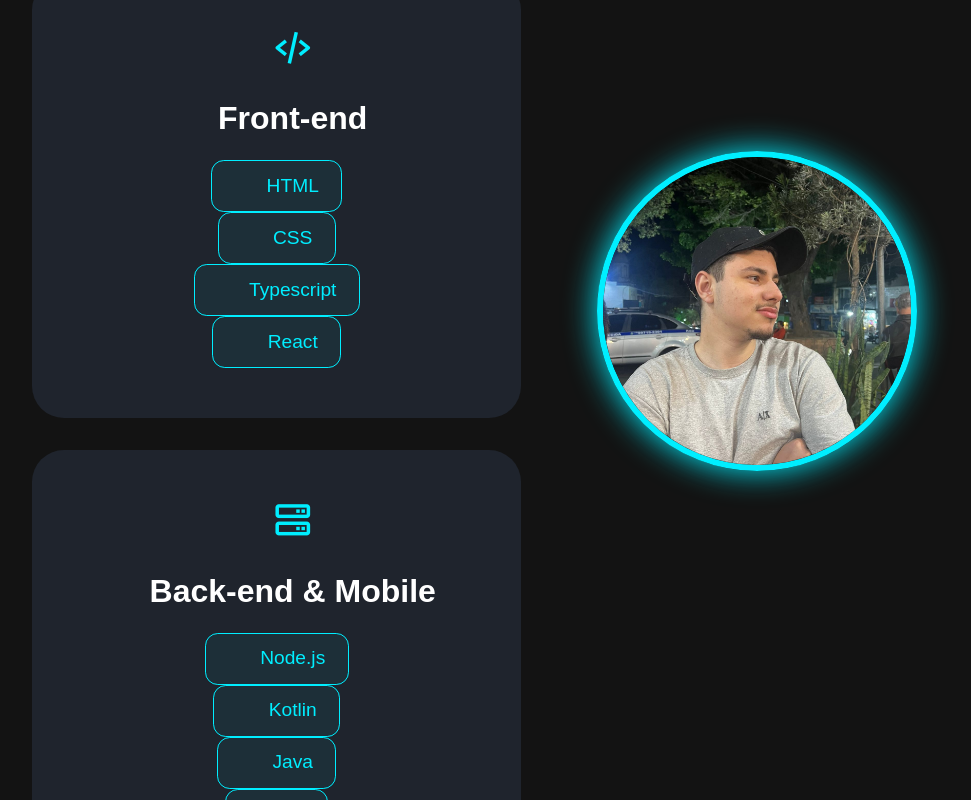
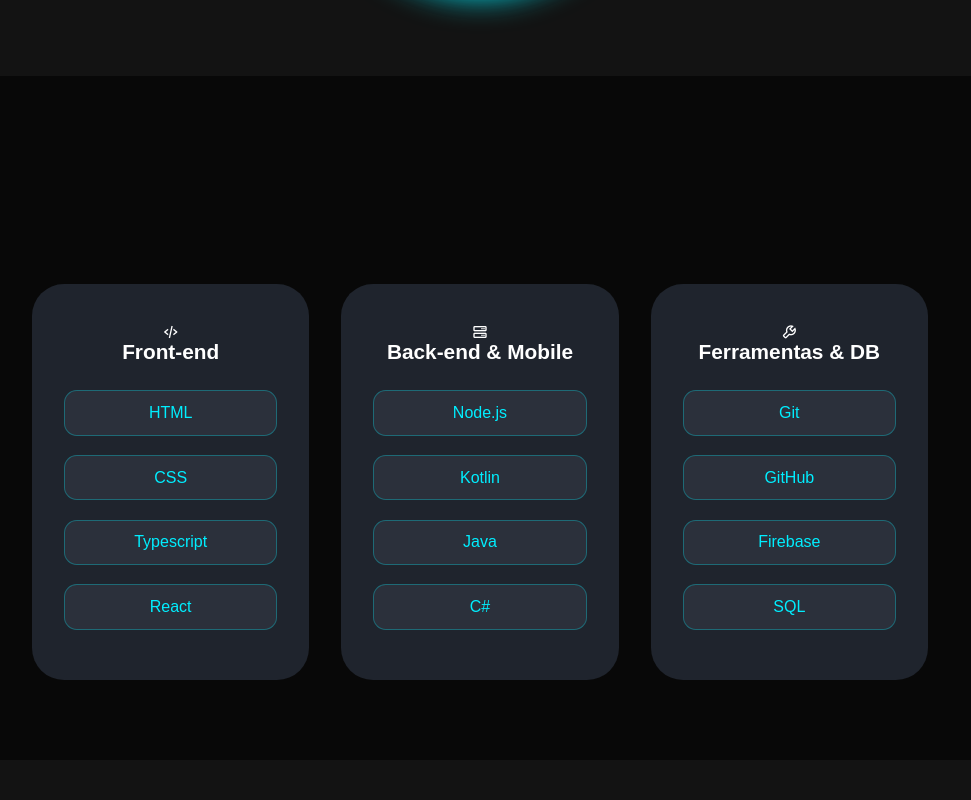
Before and after one commit to Lucas-S-De-Souza/Portifolio, a React (Vite) app: page / in a window 1280 px wide. Shown: the part 1700-2500 px from the top of the page, without its empty margins (160-1131 px from the left). Built offline with nearby package versions, Linux system fonts and the light colour scheme.

Commit message:
Ajustes nos cards de habilidade

```diff
--- a/src/App.jsx
+++ b/src/App.jsx
@@ -4,6 +4,7 @@
 import Footer from './components/Footer/Footer';
 import Sobre from './components/Sobre/Sobre';
 import Projetos from './components/Projetos/Projetos';
+import Skill from './components/Skill/Skill';
 
 function App() {
 
@@ -16,6 +17,8 @@
 
       <Sobre />
 
+      <Skill />
+
       <Projetos />
 
       <Contato />
--- /dev/null
+++ b/src/components/Skill/Skill.jsx
@@ -0,0 +1,39 @@
+import styles from "./style.module.css";
+
+const Skill = () => {
+
+  return (
+
+<div className={styles.skillsContainer}>
+  <div className={styles.skillCard}>
+    <i className="bx bx-code-alt"></i>
+    <h3>Front-end</h3>
+    <span className={styles.subCard}>HTML</span>
+    <span className={styles.subCard}>CSS</span>
+    <span className={styles.subCard}>Typescript</span>
+    <span className={styles.subCard}>React</span>
+  </div>
+
+  <div className={styles.skillCard}>
+    <i className="bx bx-server"></i>
+    <h3>Back-end & Mobile</h3>
+    <span className={styles.subCard}>Node.js</span>
+    <span className={styles.subCard}>Kotlin</span>
+    <span className={styles.subCard}>Java</span>
+    <span className={styles.subCard}>C#</span>
+  </div>
+
+  <div className={styles.skillCard}>
+    <i className="bx bx-wrench"></i>
+    <h3>Ferramentas & DB</h3>
+    <span className={styles.subCard}>Git</span>
+    <span className={styles.subCard}>GitHub</span>
+    <span className={styles.subCard}>Firebase</span>
+    <span className={styles.subCard}>SQL</span>
+  </div>
+</div>
+
+  );
+};
+
+export default Skill;
--- /dev/null
+++ b/src/components/Skill/style.module.css
@@ -0,0 +1,87 @@
+/* Container das Skills (Onde ficam os 3 cards principais) */
+.skillsContainer {
+    display: grid;
+    grid-template-columns: repeat(3, 1fr);
+    gap: 2rem;
+    margin-top: 3rem;
+    padding: 10rem 15% 5rem;
+    width: 100%;
+}
+
+/* Container interno das tags (O SEGREDO ESTÁ AQUI) */
+.subCardsContainer {
+    display: grid;
+    /* Cria 2 colunas de tamanho idêntico */
+    grid-template-columns: repeat(2, 1fr);
+    gap: 1rem;
+    margin-top: 1.5rem;
+    width: 100%;
+}
+
+/* Estilo das Tags Individuais */
+.subCard {
+    display: flex;
+    align-items: center;
+    justify-content: center;
+    background: #2b303b;
+    color: var(--main-color);
+    border: 1px solid rgba(0, 238, 255, 0.3);
+    padding: 0.8rem;
+    margin: 0.6rem;
+    border-radius: 0.8rem;
+    font-size: 1rem;
+    font-weight: 500;
+    transition: 0.3s ease;
+    text-align: center;
+    width: 100%; /* Garante que preencha a célula do grid */
+}
+
+.subCard:hover {
+    background: var(--main-color);
+    color: #1f242d;
+    box-shadow: 0 0 1rem var(--main-color);
+    transform: scale(1.05);
+}
+
+/* Ajuste no Card Principal para não ficar torto */
+.skillCard {
+    background: #1f242d;
+    padding: 2.5rem 2rem;
+    border-radius: 2rem;
+    display: flex;
+    flex-direction: column;
+    align-items: center;
+    min-height: 320px; /* Aumentei um pouco para caber as tags com folga */
+}
+
+.skillCard h3 {
+    font-size: 1.3rem;
+    color: #fff;
+    margin-bottom: 1rem;
+}
+
+.skillCard p {
+    font-size: 1rem;
+    color: #ccc;
+    line-height: 1.6;
+    margin: 0;
+    text-indent: 0;
+}
+
+
+@media (max-width: 991px) {
+
+    .skillsContainer {
+        grid-template-columns: 1fr; /* Empilha no celular */
+        max-width: 400px; /* Evita que o card fique largo demais no mobile */
+        margin-left: auto;
+        margin-right: auto;
+    }
+
+  }
+
+  @media (max-width: 768px) {
+    .skillsContainer {
+        grid-template-columns: 1fr; /* 1 coluna no celular */
+    }
+}
--- a/src/components/Sobre/Sobre.jsx
+++ b/src/components/Sobre/Sobre.jsx
@@ -38,41 +38,12 @@
               entregando aplicações que unem design intuitivo a uma arquitetura
               de bastidores sólida.
             </p>
+          </div>
 
-            <div className={styles.skillsContainer}>
-              <div className={styles.skillCard}>
-                <i className="bx bx-code-alt"></i>
-                <h3>Front-end</h3>
-                <span className={styles.subCard}>HTML</span>
-                <span className={styles.subCard}>CSS</span>
-                <span className={styles.subCard}>Typescript</span>
-                <span className={styles.subCard}>React</span>
-              </div>
-
-              <div className={styles.skillCard}>
-                <i className="bx bx-server"></i>
-                <h3>Back-end & Mobile</h3>
-                <span className={styles.subCard}>Node.js</span>
-                <span className={styles.subCard}>Kotlin</span>
-                <span className={styles.subCard}>Java</span>
-                <span className={styles.subCard}>C#</span>
-              </div>
-
-              <div className={styles.skillCard}>
-                <i className="bx bx-wrench"></i>
-                <h3>Ferramentas & DB</h3>
-                <span className={styles.subCard}>Git</span>
-                <span className={styles.subCard}>GitHub</span>
-                <span className={styles.subCard}>Firebase</span>
-                <span className={styles.subCard}>SQL</span>
-              </div>
-            </div>
+          {/* Lado da Imagem */}
+          <div className={styles.aboutImage}>
+            <img src="/imagens/perfil.jpeg" alt="Sobre mim" />
           </div>
-        </div>
-
-        {/* Lado da Imagem */}
-        <div className={styles.aboutImage}>
-          <img src="/imagens/perfil.jpeg" alt="Sobre mim" />
         </div>
       </div>
     </section>
--- a/src/components/Sobre/style.module.css
+++ b/src/components/Sobre/style.module.css
@@ -31,97 +31,6 @@
     line-height: 1.6;
 }
 
-.skillsContainer {
-    display: grid;
-    /* Força 3 colunas exatamente iguais em telas grandes */
-    grid-template-columns: repeat(1fr);
-    gap: 2rem;
-    margin-top: 3rem;
-    width: 100%;
-}
-
-/* Container que envolve os sub-cards */
-.subCardsContainer {
-    display: flex;
-    flex-wrap: wrap;       /* Permite quebrar linha se não couber */
-    justify-content: center; /* Centraliza o grupo de tags */
-    align-items: center;
-    gap: 1rem;             /* Espaço entre as tags (horizontal e vertical) */
-    margin-top: 1.5rem;
-    width: 100%;           /* Garante que use todo o espaço do card pai */
-}
-
-/* Cada mini card individual */
-.subCard {
-    display: inline-flex;  /* Faz o fundo envolver apenas o conteúdo */
-    align-items: center;
-    justify-content: center;
-    background: rgba(0, 238, 255, 0.05); /* Fundo sutil */
-    color: var(--main-color);
-    border: 1px solid var(--main-color);
-    padding: 0.6rem 1.4rem;
-    border-radius: 0.8rem;
-    font-size: 1.2rem;
-    font-weight: 500;
-    white-space: nowrap;    /* Impede que o nome da tecnologia quebre ao meio */
-    transition: 0.3s ease;
-    cursor: default;
-}
-
-.subCard:hover {
-    background: var(--main-color);
-    color: #1f242d;
-    box-shadow: 0 0 1.5rem var(--main-color);
-    transform: translateY(-3px);
-}
-
-
-.skillCard {
-    background: #1f242d; /* Mesma cor dos cards de projetos */
-    padding: 3rem 2rem;
-    border-radius: 2rem;
-    border: 2px solid transparent;
-    transition: 0.4s ease;
-
-    /* Centralização Mágica */
-    display: flex;
-    flex-direction: column;
-    align-items: center;    /* Centraliza horizontalmente */
-    justify-content: center; /* Centraliza verticalmente */
-    text-align: center;
-
-    /* Garante que todos tenham a mesma altura */
-    min-height: 250px;
-}
-
-.skillCard:hover {
-    border-color: var(--main-color);
-    transform: translateY(-10px);
-    box-shadow: 0 0 2rem var(--main-color);
-}
-
-.skillCard i {
-    font-size: 2.6rem;
-    color: var(--main-color);
-    margin-bottom: 1.5rem;
-    /* Garante que o ícone não saia do centro */
-    display: block;
-}
-
-.skillCard h3 {
-    font-size: 2rem;
-    color: #fff;
-    margin-bottom: 1rem;
-}
-
-.skillCard p {
-    font-size: 1rem;
-    color: #ccc;
-    line-height: 1.6;
-    margin: 0;
-    text-indent: 0; /* Remove recuos indesejados */
-}
-
 .aboutImage {
     flex: 1 1 35rem;
     display: flex;
@@ -145,13 +54,6 @@
         gap: 2rem;
     }
 
-    .skillsContainer {
-        grid-template-columns: 1fr; /* Empilha no celular */
-        max-width: 400px; /* Evita que o card fique largo demais no mobile */
-        margin-left: auto;
-        margin-right: auto;
-    }
-
     .aboutImage img {
         width: 25rem;
         height: 25rem;
@@ -162,9 +64,3 @@
         text-indent: 0;
     }
 }
-
-@media (max-width: 768px) {
-    .skillsContainer {
-        grid-template-columns: 1fr; /* 1 coluna no celular */
-    }
-}
```
